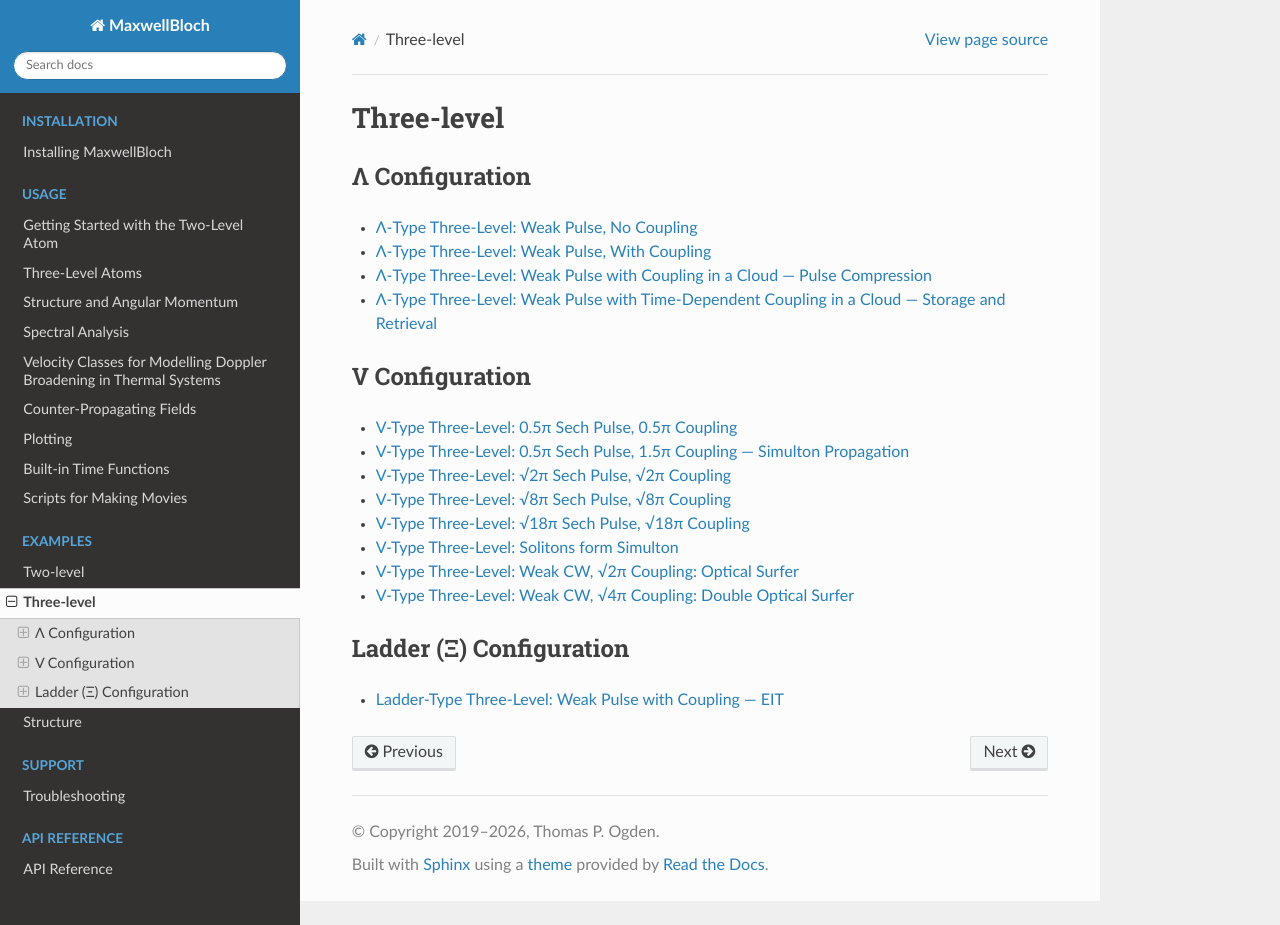
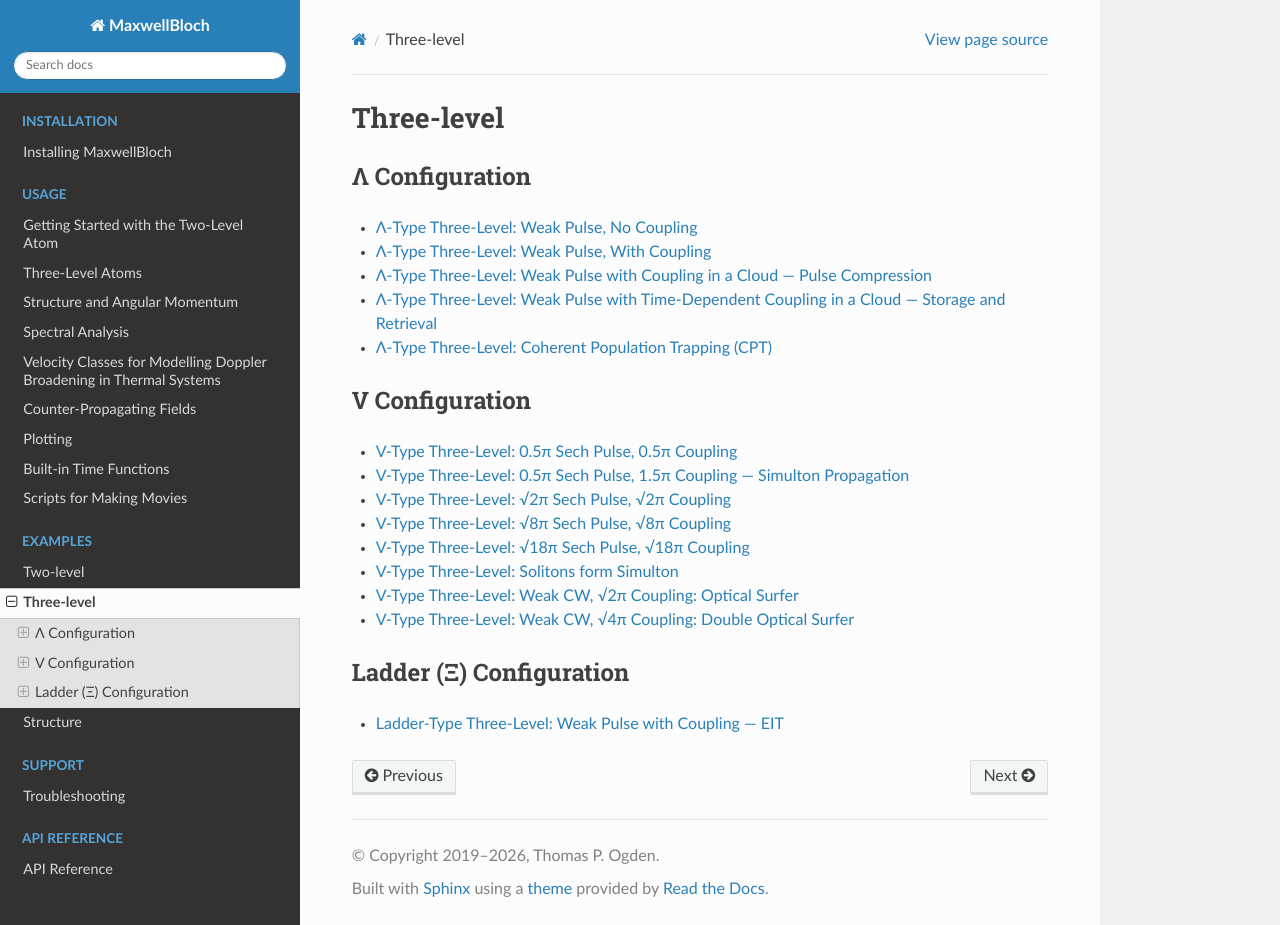
Before and after one commit to tpogden/maxwellbloch, a Sphinx documentation site: the page built from docs/examples/three-level.rst, in a window 1280 px wide and 925 px high. Built offline with Sphinx 7.4.7 and the Read the Docs theme 3.1.0, drawn with Linux system fonts in a browser that asks for light colours.

Commit message:
A2: add CPT dark resonance example for Λ system
Demonstrates coherent population trapping in a three-level Λ system:
two MBSolve runs (coupling off vs Ω_c=5γ) with Doppler broadening show
the narrow transparency window opening at two-photon resonance.

Co-Authored-By: Claude Sonnet 4.6 <noreply@anthropic.com>

```diff
--- a/docs/examples/three-level.rst
+++ b/docs/examples/three-level.rst
@@ -13,6 +13,7 @@
    mbs-lambda-weak-pulse-more-atoms-with-coupling
    mbs-lambda-weak-pulse-cloud-atoms-with-coupling
    mbs-lambda-weak-pulse-cloud-atoms-with-coupling-store
+   mbs-lambda-cpt
 
 ********************
   V Configuration
```
Also changed, not shown: docs/examples/mbs-lambda-cpt.ipynb (added).
